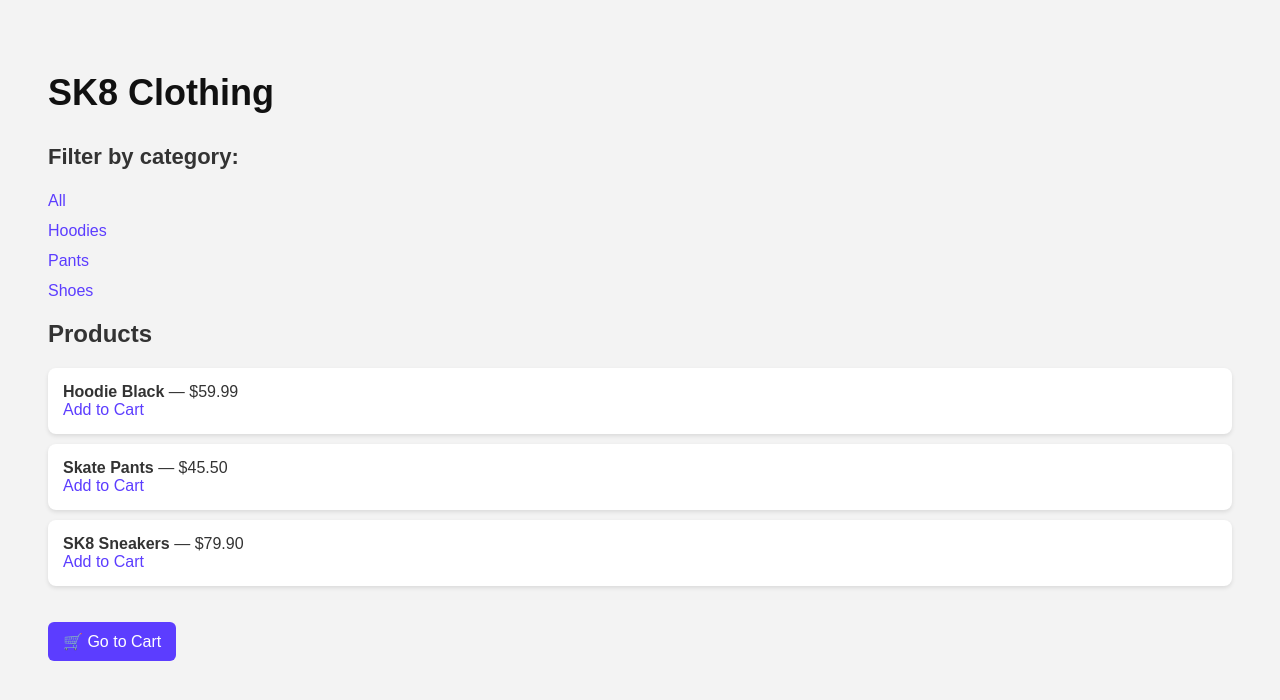
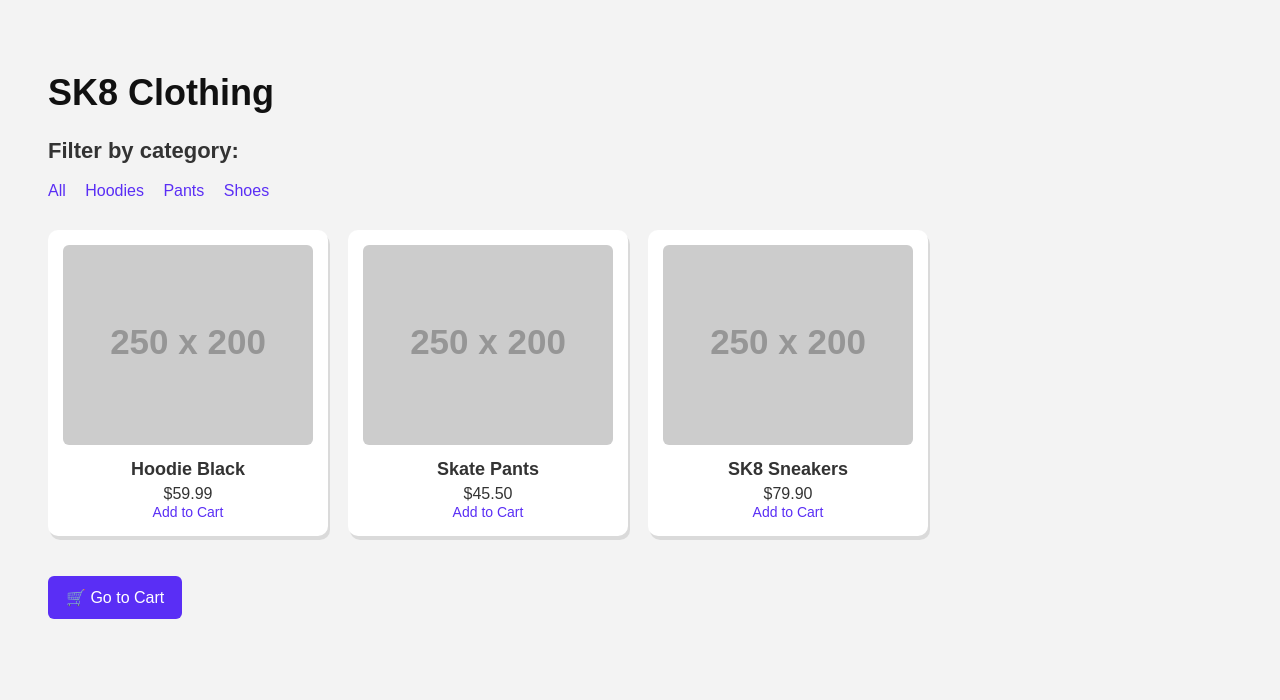
Before and after one commit to kiryushas/sk8-shop, a Django app: page / in a window 1280 px wide. Shown: the top 700 px of the page. Run offline with Django 4.2, Linux system fonts and the light colour scheme; data comes from the database, SQL or seed files in the repository; both versions use the stored data as it was after the commit; grey boxes labelled with a size stand in for pictures from a placeholder-image service; some libraries are stand-ins or nearby versions.

Commit message:
Add image support and layout changes

```diff
--- a/config/urls.py
+++ b/config/urls.py
@@ -1,7 +1,13 @@
 from django.contrib import admin
 from django.urls import path, include
+from django.conf import settings
+from django.conf.urls.static import static
 
 urlpatterns = [
     path('admin/', admin.site.urls),
-    path('', include('shop.urls')),  # ← Это подключает твой магазин
+    path('', include('shop.urls')),  # Подключение маршрутов магазина
 ]
+
+# Подключение медиа-файлов (изображения)
+if settings.DEBUG:
+    urlpatterns += static(settings.MEDIA_URL, document_root=settings.MEDIA_ROOT)
--- a/shop/models.py
+++ b/shop/models.py
@@ -10,6 +10,7 @@ class Product(models.Model):
     name = models.CharField(max_length=100)
     price = models.DecimalField(max_digits=8, decimal_places=2)
     category = models.CharField(max_length=10, choices=CATEGORY_CHOICES)
+    image = models.ImageField(upload_to='product_images/', blank=True, null=True)  # ← ДОБАВЛЕНО
 
     def __str__(self):
         return self.name
--- a/shop/templates/shop/product_list.html
+++ b/shop/templates/shop/product_list.html
@@ -1,7 +1,7 @@
 <!DOCTYPE html>
 <html>
 <head>
-    <title>SK8 Shop</title>
+    <title>SK8 Clothing</title>
     <style>
         body {
             font-family: Arial, sans-serif;
@@ -15,72 +15,100 @@
             color: #111;
         }
 
-        h3 {
-            margin-top: 30px;
+        .category-filter {
+            margin-bottom: 30px;
+        }
+
+        .category-filter h2 {
             font-size: 22px;
         }
 
-        ul {
-            list-style-type: none;
-            padding: 0;
+        .category-filter a {
+            margin-right: 15px;
+            text-decoration: none;
+            color: #5a2ef5;
         }
 
-        li {
-            margin-bottom: 12px;
-        }
-
-        a {
-            color: #5c3dff;
-            text-decoration: none;
-        }
-
-        a:hover {
+        .category-filter a:hover {
             text-decoration: underline;
         }
 
-        .product {
-            background: #fff;
+        .product-grid {
+            display: flex;
+            flex-wrap: wrap;
+            gap: 20px;
+        }
+
+        .product-card {
+            background: white;
+            border-radius: 10px;
+            box-shadow: 2px 4px rgba(0,0,0,0.1);
             padding: 15px;
-            margin: 10px 0;
-            border-radius: 8px;
-            box-shadow: 0 2px 4px rgba(0,0,0,0.1);
+            width: 250px;
+            text-align: center;
+        }
+
+        .product-card img {
+            width: 100%;
+            height: 200px;
+            object-fit: cover;
+            border-radius: 6px;
+            margin-bottom: 10px;
+        }
+
+        .product-card strong {
+            font-size: 18px;
+            display: block;
+            margin-bottom: 5px;
+        }
+
+        .product-card a {
+            color: #5a2ef5;
+            text-decoration: none;
+            font-size: 14px;
         }
 
         .cart-link {
             display: inline-block;
-            margin-top: 20px;
-            padding: 10px 15px;
-            background: #5c3dff;
+            margin-top: 40px;
+            padding: 12px 18px;
+            background: #5a2ef5;
             color: white;
             border-radius: 6px;
             text-decoration: none;
         }
 
         .cart-link:hover {
-            background: #4330b0;
+            background: #4729c9;
         }
     </style>
 </head>
 <body>
     <h1>SK8 Clothing</h1>
 
-    <h3>Filter by category:</h3>
-    <ul>
-        <li><a href="/">All</a></li>
-        <li><a href="/?category=hoodie">Hoodies</a></li>
-        <li><a href="/?category=pants">Pants</a></li>
-        <li><a href="/?category=shoes">Shoes</a></li>
-    </ul>
+    <div class="category-filter">
+        <h2>Filter by category:</h2>
+        <a href="?">All</a>
+        <a href="?category=hoodie">Hoodies</a>
+        <a href="?category=pants">Pants</a>
+        <a href="?category=shoes">Shoes</a>
+    </div>
 
-    <h2>Products</h2>
-    <ul>
+    <div class="product-grid">
         {% for product in products %}
-        <li class="product">
-            <strong>{{ product.name }}</strong> — ${{ product.price }}<br>
-            <a href="{% url 'add_to_cart' product.id %}">Add to Cart</a>
-        </li>
+            <div class="product-card">
+                {% if product.image %}
+                    <img src="{{ product.image.url }}" alt="{{ product.name }}">
+                {% else %}
+                    <img src="https://via.placeholder.com/250x200.png?text=No+Image" alt="No image">
+                {% endif %}
+                <strong>{{ product.name }}</strong>
+                ${{ product.price }}
+                <br>
+                <a href="{% url 'add_to_cart' product.id %}">Add to Cart</a>
+            </div>
         {% endfor %}
-    </ul>
+    </div>
 
     <a href="{% url 'cart' %}" class="cart-link">🛒 Go to Cart</a>
 </body>
```
Also changed, not shown: db.sqlite3, shop/migrations/0002_product_image.py (added).
